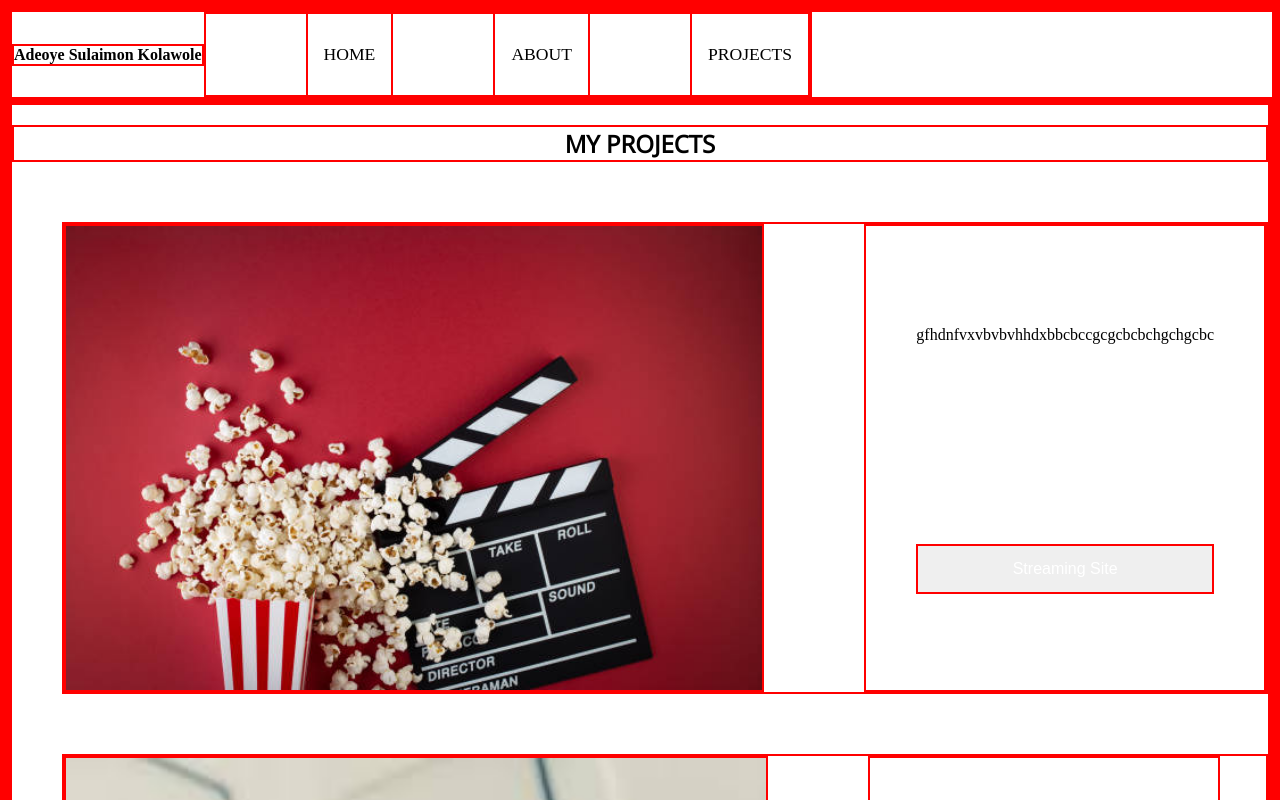
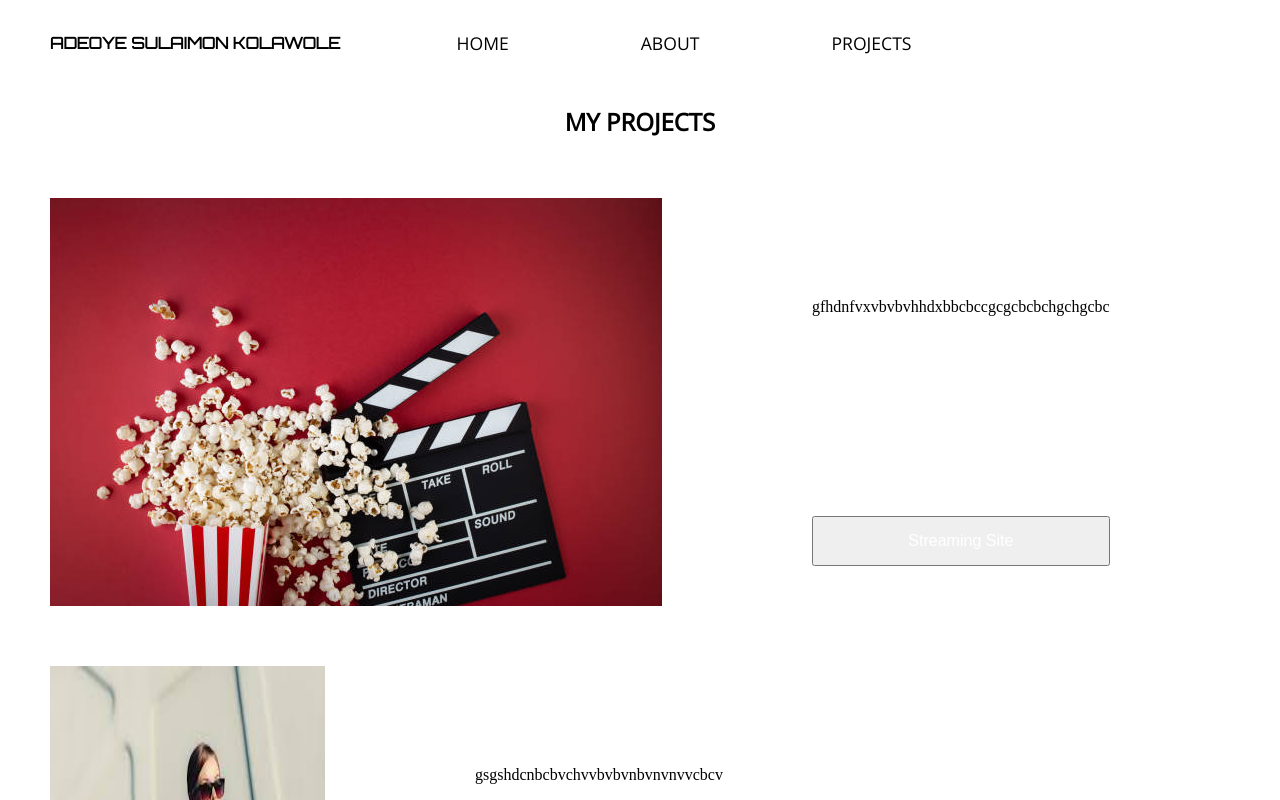
Before and after one commit to adeoye99/myportfolio, a React (Create React App) app: page /Projects in a window 1280 px wide. Shown: the top 800 px of the page. Built offline with nearby package versions, Linux system fonts and the light colour scheme.

Commit message:
respoonsivenes

```diff
--- a/public/index.html
+++ b/public/index.html
@@ -17,7 +17,8 @@
     <link rel="manifest" href="%PUBLIC_URL%/manifest.json" />
     <link rel="preconnect" href="https://fonts.googleapis.com">
 <link rel="preconnect" href="https://fonts.gstatic.com" crossorigin>
-<link href="https://fonts.googleapis.com/css2?family=Montserrat&family=Open+Sans:wght@300&display=swap" rel="stylesheet">
+<link href="https://fonts.googleapis.com/css2?family=Montserrat&family=Open+Sans:wght@300&family=Orbitron&display=swap" rel="stylesheet">
+
 
     <title>myportfolio</title>
   </head>
--- a/src/Herocomponent/Hero.jsx
+++ b/src/Herocomponent/Hero.jsx
@@ -37,11 +37,6 @@ width:calc(100% - 100px);
 color:white;
 justify-content: center;
 text-align: left;
-h1{
-    text-align:left;
-    color: white;
-
-}
 
 @media screen and (max-width:425px){
     position:relative;
@@ -51,21 +46,9 @@ h1{
     text-align: center;
     display: flex;
     flex-direction:column;
-    h1{
-        margin-left:30px;
-        justify-content:center;
-        text-align:center;
-    }
-
-    @media only screen and (width:320px){
-
-        right:109px;
-        h1{
-            margin-left:100px;
-        }
-
-    }
-
+}
+@media only screen and (width:320px){
+    right:109px;
 }
 `
 const Typewritereffect = styled.h1`
--- a/src/Navbarcomponents/Index.js
+++ b/src/Navbarcomponents/Index.js
@@ -5,7 +5,7 @@ function Navbar(){
   return( <div>
             <Nav>
                 <Bars/>
-                <Logo>Adeoye Sulaimon Kolawole</Logo>
+                <Logo>ADEOYE SULAIMON KOLAWOLE</Logo>
                   <NavMenu>
                      <NavLink to = "/Home">
                         HOME
--- a/src/Navbarcomponents/Navcomp.js
+++ b/src/Navbarcomponents/Navcomp.js
@@ -22,6 +22,7 @@ text-decoration: none;
 padding: 0 1rem;
 height: 100%;
 cursor: pointer;
+font-family: 'Open Sans', sans-serif;
 &.active {
 	color: black;
 }
@@ -90,7 +91,8 @@ export const Logo = styled.h4`
      display:flex;
     margin-top: auto;
     margin-bottom:auto;
-
+	margin-left:50px;
+    font-family: 'Orbitron', sans-serif;
 @media only screen and (max-width:768px){
         margin-left: 0px;
 
--- a/src/ProjectComponents/ProjectWorks.jsx
+++ b/src/ProjectComponents/ProjectWorks.jsx
@@ -23,9 +23,11 @@ padding-top: 100px;
 padding-left: 50px;
 padding-right: 50px;
 @media only screen and (max-width:768px){
+  flex-direction:column;
   width:100%;
-  margin:0;
+  margin: 0;
   padding:0;
+
 
 }
 
@@ -33,14 +35,11 @@ padding-right: 50px;
 `
 
 const ProjectImage= styled.img`
-float:left;
-width:700px;
+
+max-width:700px;
 
 @media only screen and (max-width:768px){
-  width:50px;
-  height:100%;
   margin:0;
-  width:100vw;
 height:100vh;
 object-fit: cover;
 
@@ -55,6 +54,16 @@ background-color:
 &:hover{
   background-color: black;
 }
+@media only screen and (max-width:768px){
+  margin-top:0;
+}
+`
+const ProjectAbout = styled.p`
+
+  @media only screen and (max-width:768px){
+    text-align:left;
+    width:100%;
+  }
 `
 function ProjectWorks(props){
   return (
@@ -62,7 +71,7 @@ function ProjectWorks(props){
        <ProjectWork>
               <ProjectImage src = {props.img}/>
               <ProjectContent>
-                 {props.about}
+                 <ProjectAbout>{props.about}</ProjectAbout>
                   <ProjectButton>{props.buttoncontent}</ProjectButton>
               </ProjectContent>
           </ProjectWork>
--- a/src/index.css
+++ b/src/index.css
@@ -1,4 +1,4 @@
 *{
     margin: 0 ;
-    border: 2px solid red;
+
 }
```
